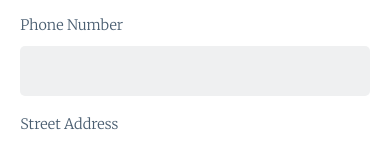
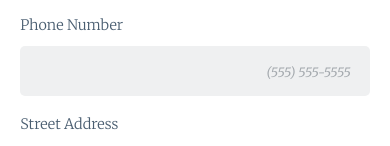
Before and after one commit to RebeccaMorris/unit-3-project, a plain HTML site: page index.html in a window 390 px wide. Shown: the part 509-655 px from the top of the page. Drawn offline with Linux system fonts and the light colour scheme.

Commit message:
Add placeholder text for phone number

```diff
--- a/index.html
+++ b/index.html
@@ -37,7 +37,7 @@
 
         <div class="row">
           <label for="phone">Phone Number</label>
-          <input type="tel" id="phone" name="phone">
+          <input type="tel" id="phone" name="phone" placeholder="(555) 555-5555">
         </div>
 
         <div class="row">
```
